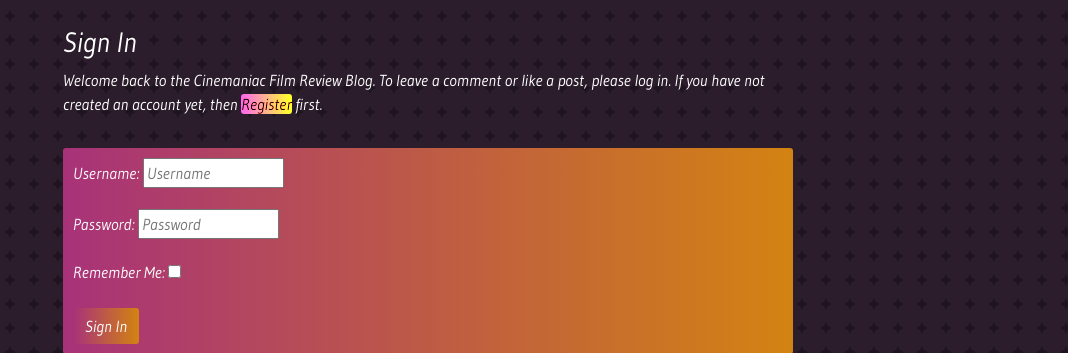
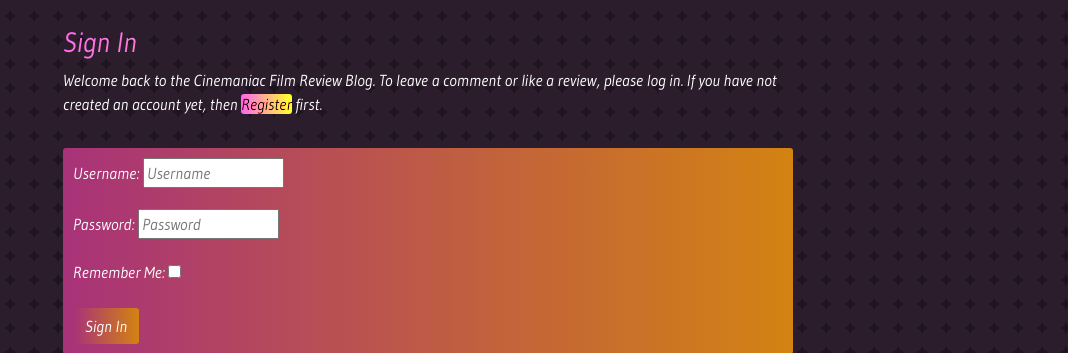
Before and after one commit to FullstackSammy/movie-review-blog, a Django app: page /accounts/login/ in a window 1280 px wide. Shown: the part 86-439 px from the top of the page, without its empty margins (212-1280 px from the left). Run offline with Django 3.2, Linux system fonts and the light colour scheme; some libraries are stand-ins or nearby versions.

Commit message:
added styling to headers for login and signup.html

```diff
--- a/templates/account/login.html
+++ b/templates/account/login.html
@@ -10,9 +10,9 @@
 <div class="container">
     <div class="row">
         <div class="col-md-8 mt-3 offset-md-2 text-white" style="filter: brightness(200%);">
-            <h3 class="login-reg-text">{% trans "Sign In" %}</h3>
+            <h3 class="login-reg-text gradient-text">{% trans "Sign In" %}</h3>
 
-            <p class="login-reg-text">{% blocktrans %}Welcome back to the Cinemaniac Film Review Blog. To leave a comment or like a post, please log in. If
+            <p class="login-reg-text">{% blocktrans %}Welcome back to the Cinemaniac Film Review Blog. To leave a comment or like a review, please log in. If
                 you
                 have not created an account yet, then <a class="link" href="{{ signup_url }}">Register</a>
                 first.{% endblocktrans %}</p>
--- a/templates/account/signup.html
+++ b/templates/account/signup.html
@@ -8,7 +8,7 @@
 <div class="container">
     <div class="row">
         <div class="col-md-8 mt-3 offset-md-2 text-white" style="filter: brightness(200%);">
-            <h3 class="login-reg-text">{% trans "Sign Up" %}</h3>
+            <h3 class="login-reg-text gradient-text">{% trans "Sign Up" %}</h3>
 
             <p class="login-reg-text">{% blocktrans %}Welcome back to the code|star blog. Do you already have an account? Then please <a
                     class="link" href="{{ login_url }}">Sign in</a> instead.{% endblocktrans %}</p>
```
